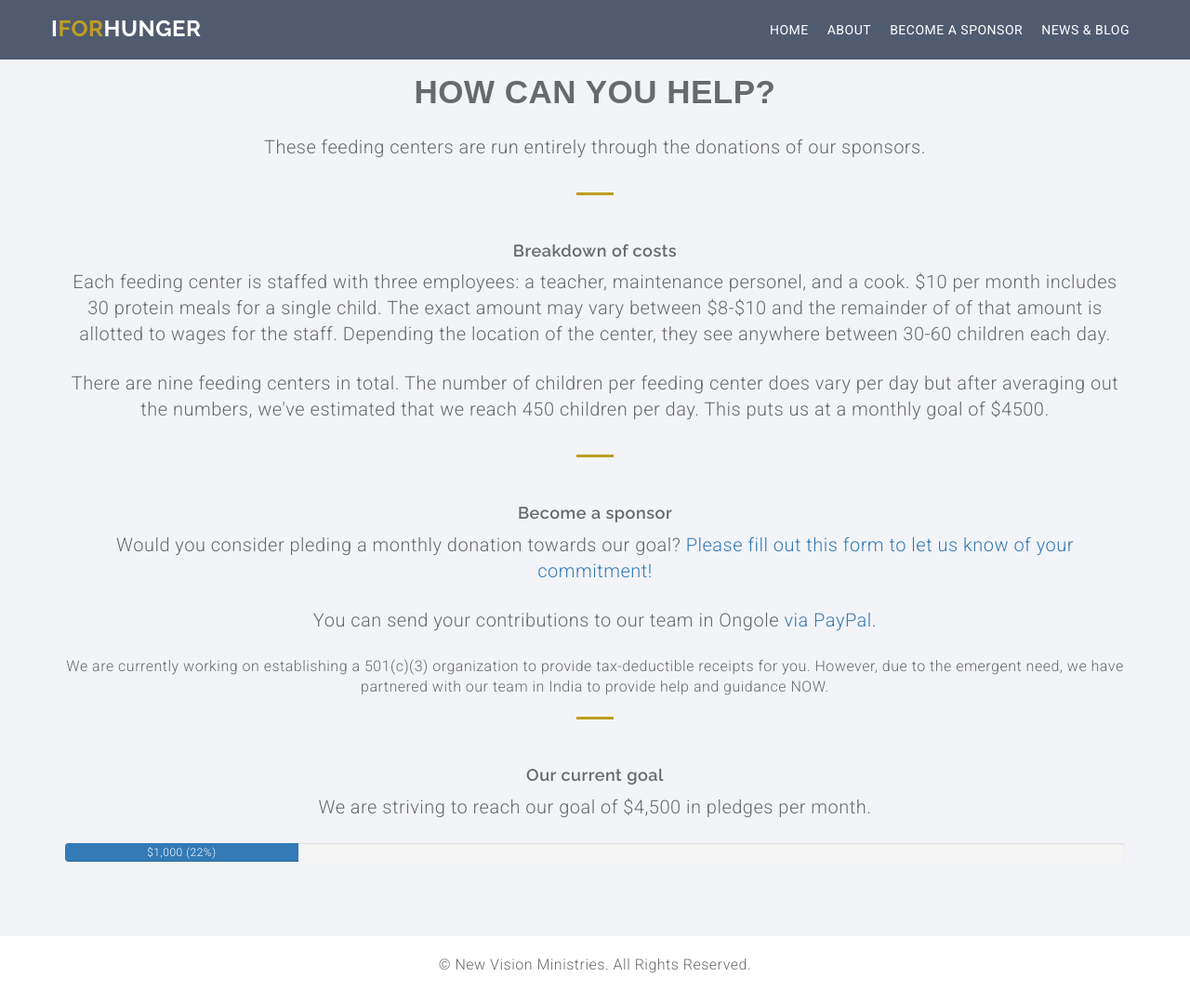
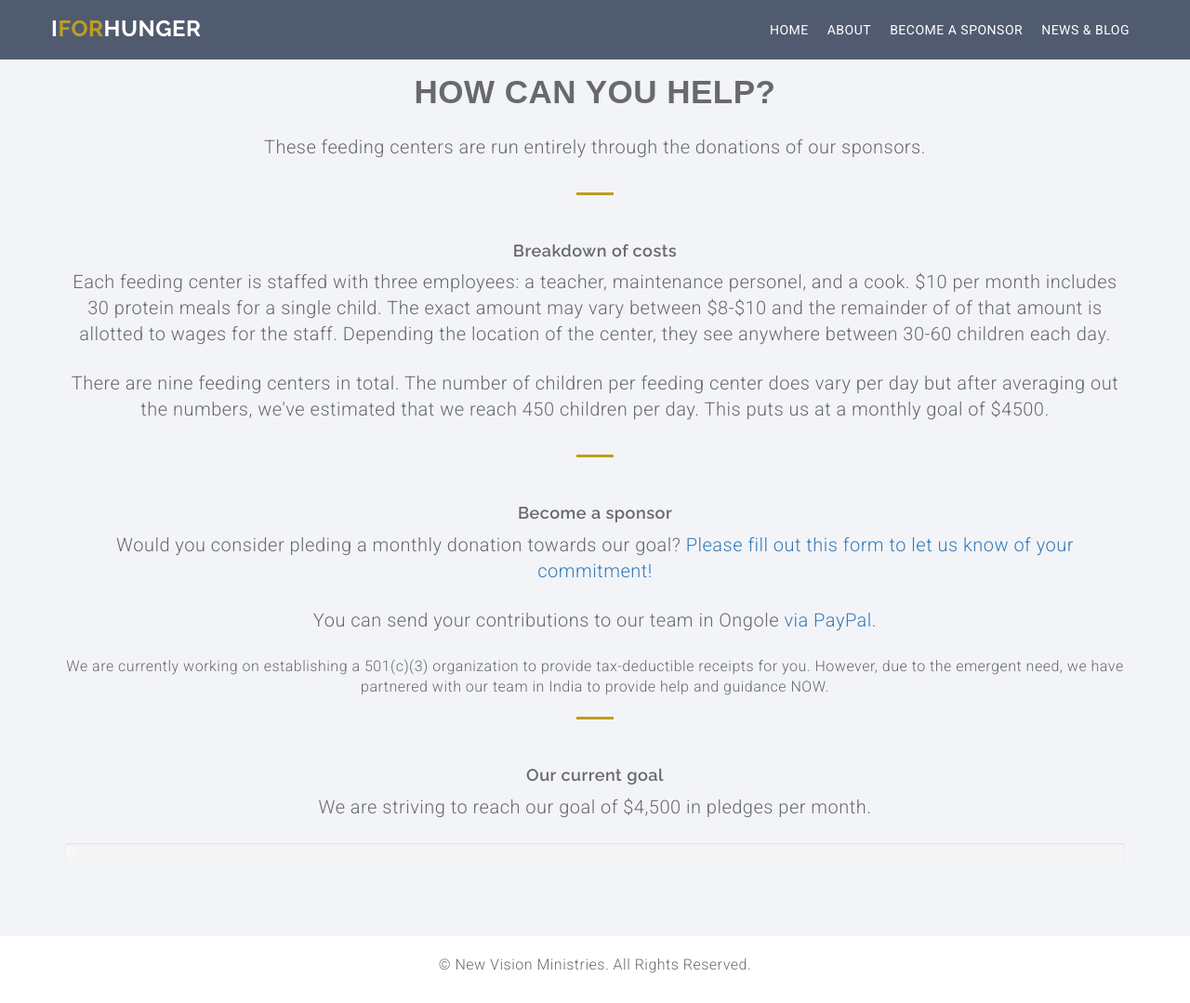
Before and after one commit to ContendChurch/NewVisionChildren, a Jekyll site: the page built from sponsor.md, in a window 1280 px wide and 1079 px high. Shown: the whole window at 93% size. Built offline with Jekyll 4.4.1, drawn with Linux system fonts in a browser that asks for light colours.

Commit message:
Update current goal

```diff
--- a/sponsor.md
+++ b/sponsor.md
@@ -34,7 +34,7 @@ author: null
             <h4>Our current goal</h4>
             <p class="sub-title pad-bt15">We are striving to reach our goal of $4,500 in pledges per month.</p>
              <div class="progress">
-              <div class="progress-bar" role="progressbar" style="width: 22%;" aria-valuenow="22" aria-valuemin="0" aria-valuemax="100">$1,000 (22%)</div>
+              <div class="progress-bar" role="progressbar" style="width: 0%;" aria-valuenow="0" aria-valuemin="0" aria-valuemax="100">$0 (0%)</div>
             </div>
           </div>
 
```
